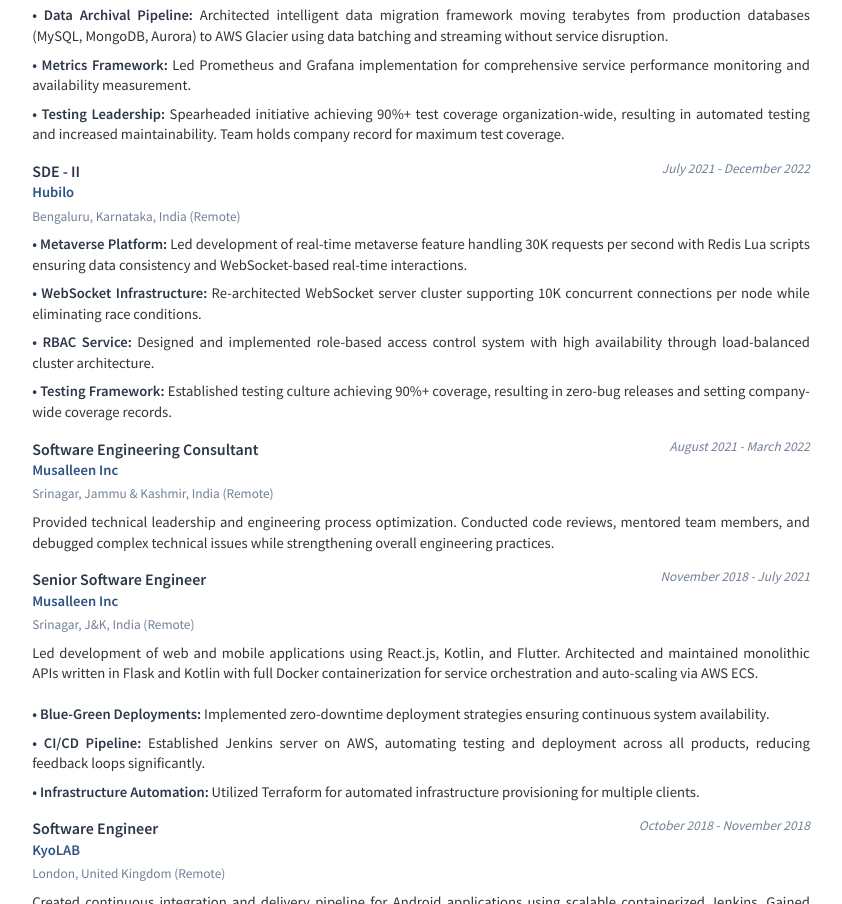
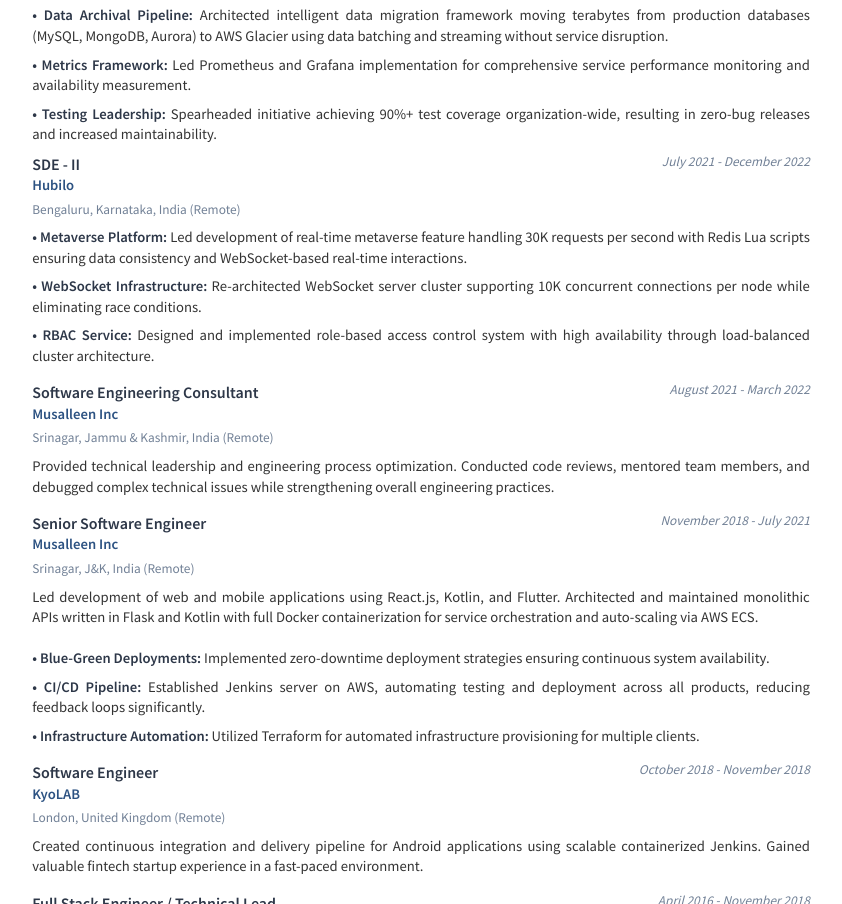
Before and after one commit to MustansirZia/resume, a website: page index.html in a window 1280 px wide. Shown: the part 1084-1988 px from the top of the page, without its empty margins (219-1061 px from the left). Drawn offline with Linux system fonts and the light colour scheme.

Commit message:
feat: remove redundant section from experience

```diff
--- a/index.html
+++ b/index.html
@@ -419,10 +419,7 @@
                                 >• Testing Leadership:</span
                             >
                             Spearheaded initiative achieving 90%+ test coverage
-                            organization-wide, resulting in automated testing
-                            and increased maintainability. Team holds company
-                            record for maximum test coverage.
-                        </div>
+                            organization-wide, resulting in zero-bug releases and increased maintainability.
                     </div>
                 </div>
 
@@ -462,14 +459,6 @@
                             Designed and implemented role-based access control
                             system with high availability through load-balanced
                             cluster architecture.
-                        </div>
-                        <div class="achievement">
-                            <span class="achievement-title"
-                                >• Testing Framework:</span
-                            >
-                            Established testing culture achieving 90%+ coverage,
-                            resulting in zero-bug releases and setting
-                            company-wide coverage records.
                         </div>
                     </div>
                 </div>
```
